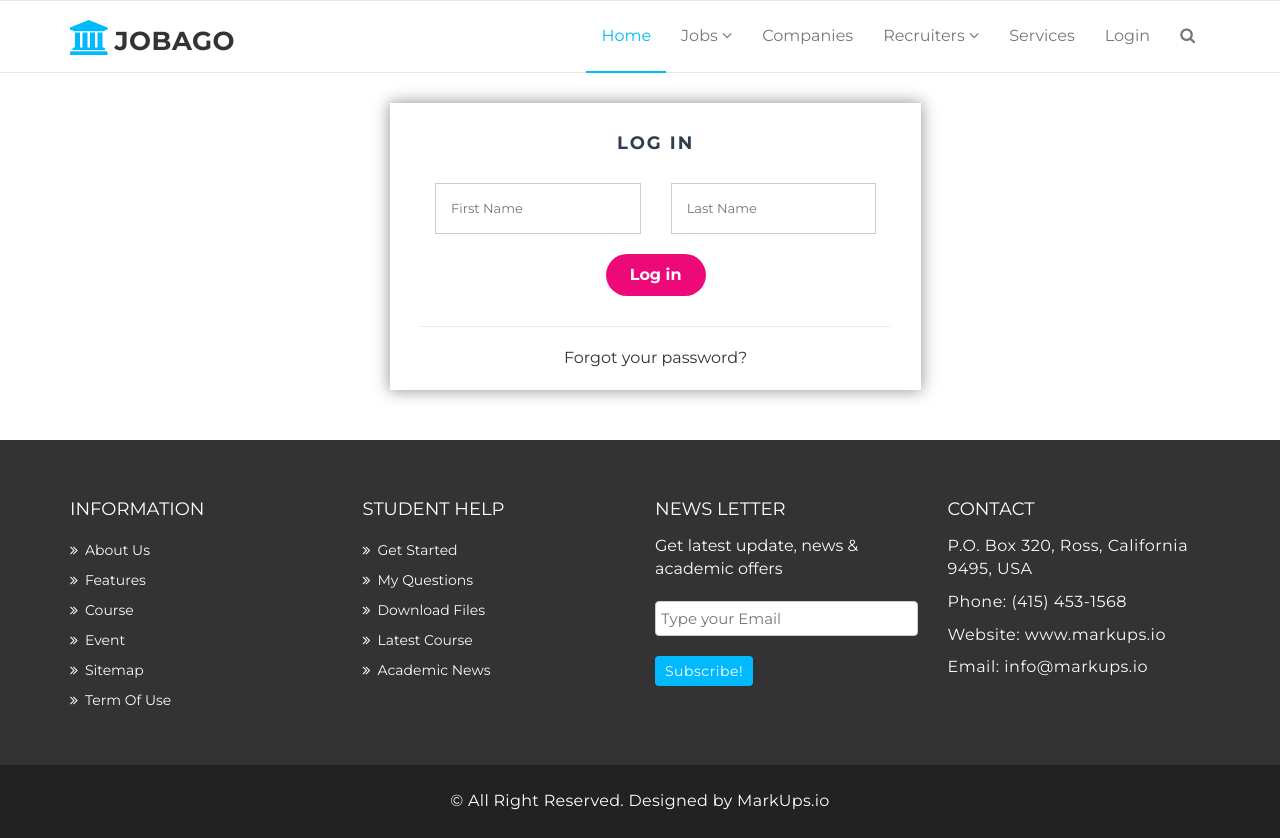
After one commit to shalinijims/jobago, a Django app: page /login in a window 1280 px wide. The commit adds this page. Run offline with Django 3.2, Linux system fonts and the light colour scheme; some libraries are stand-ins or nearby versions.

Commit message:
login register

```diff
--- a/mysite/templates/home.html
+++ b/mysite/templates/home.html
@@ -11,9 +11,9 @@
         </figure>
       </div>
       <div class="mu-slider-content">
-        <h4>Welcome To Varsity</h4>
+        <h4>Welcome To Jobago</h4>
         <span></span>
-        <h2>We Will Help You To Learn</h2>
+        <h2>We Will Help You To Find The Best Job</h2>
         <p>Lorem ipsum dolor sit amet, consectetur adipisicing elit. Dolor amet error eius reiciendis eum sint unde eveniet deserunt est debitis corporis temporibus recusandae accusamus.</p>
         <a href="#" class="mu-read-more-btn">Read More</a>
       </div>
--- a/mysite/templates/layouts/master.html
+++ b/mysite/templates/layouts/master.html
@@ -5,9 +5,7 @@
 
   <body>
 
-  <!-- Start header  -->
-  {% include 'layouts/header.html' %}
-  <!-- End header  -->
+
 
 
   <!-- Start menu -->
--- a/mysite/templates/layouts/navbar.html
+++ b/mysite/templates/layouts/navbar.html
@@ -1,3 +1,4 @@
+
 <section id="mu-menu">
     <nav class="navbar navbar-default" role="navigation">
       <div class="container">
@@ -11,7 +12,7 @@
           </button>
           <!-- LOGO -->
           <!-- TEXT BASED LOGO -->
-          <a class="navbar-brand" href="index.html"><i class="fa fa-university"></i><span>Jobago</span></a>
+          <a class="navbar-brand" href="/"><i class="fa fa-university"></i><span>Jobago</span></a>
           <!-- IMG BASED LOGO  -->
           <!-- <a class="navbar-brand" href="index.html"><img src="assets/img/logo.png" alt="logo"></a> -->
         </div>
@@ -21,8 +22,8 @@
             <li class="dropdown">
               <a href="#" class="dropdown-toggle" data-toggle="dropdown">Jobs <span class="fa fa-angle-down"></span></a>
               <ul class="dropdown-menu" role="menu">
-                <li><a href="course.html">Course Archive</a></li>
-                <li><a href="course-detail.html">Course Detail</a></li>
+                <li><a href="course.html">Search Job</a></li>
+                <li><a href="course-detail.html">Advanced Job Search</a></li>
               </ul>
             </li>
             <li><a href="gallery.html">Companies</a></li>
@@ -34,10 +35,30 @@
               </ul>
             </li>
             <li><a href="contact.html">Services</a></li>
-            <li><a href="{% url 'applicant:sign_up' %}">Login</a></li>
+            <li><a  data-toggle="modal" data-target="#loginModel" href="#">Login</a></li>
             <li><a href="#" id="mu-search-icon"><i class="fa fa-search"></i></a></li>
           </ul>
         </div><!--/.nav-collapse -->
       </div>
     </nav>
   </section>
+
+  <div id="loginModal" class="modal fade" role="dialog">
+    <div class="modal-dialog">
+
+      <!-- Modal content-->
+      <div class="modal-content">
+        <div class="modal-header">
+          <button type="button" class="close" data-dismiss="modal">&times;</button>
+          <h4 class="modal-title">Modal Header</h4>
+        </div>
+        <div class="modal-body">
+          <p>Some text in the modal.</p>
+        </div>
+        <div class="modal-footer">
+          <button type="button" class="btn btn-default" data-dismiss="modal">Close</button>
+        </div>
+      </div>
+
+    </div>
+  </div>
--- /dev/null
+++ b/mysite/templates/login.html
@@ -0,0 +1,46 @@
+{% extends 'layouts/master.html' %}
+   {% load static %}
+{% load bootstrap4 %}
+{% load i18n %}
+
+{% block content %}
+ <link rel="stylesheet" type="text/css" href="{% static 'applicant/css/accounts.css' %}">
+
+ <div class="row">
+    <div class="col-md-6 col-md-offset-3">
+    <form method="post" id="msform">
+       <fieldset id="basic">
+                <h2 class="fs-title">{% trans 'Log in' %}</h2>
+               <h3 class="fs-subtitle"></h3>
+                   {% csrf_token %}
+                  <!-- {{ form.email }} {{ form.email.errors }}
+                  {{ form.password }} {{ form.password.errors }} -->
+                  <div class="col-md-6 col-sm-6 col-xs-12">
+                    <input type="text" name="firstname" id="firstname" placeholder="First Name"/>
+                     </div>
+                     <div class="col-md-6 col-sm-6 col-xs-12">
+                       <input type="text" name="lastname" id="lastname" placeholder="Last Name"/>
+                     </div>
+                  <button class="action-button" >{% trans 'Log in' %}</button>
+
+        <hr>
+           <ul>
+
+            <a href="#">{% trans 'Forgot your password?' %}</a>
+
+
+           </ul>
+       </fieldset>
+
+
+    </form>
+    </div>
+  </div>
+
+
+
+
+
+
+
+{% endblock %}
--- a/mysite/urls.py
+++ b/mysite/urls.py
@@ -19,6 +19,7 @@ from . import views
 
 urlpatterns = [
     path('',views.home,name='index'),
+    path('login',views.login,name="login"),
     path('schedule',views.schedulePage),
     path('admin/', admin.site.urls),
    path('applicant/', include('applicant.urls')),
--- a/mysite/views.py
+++ b/mysite/views.py
@@ -8,3 +8,7 @@ def home(request):
 
 def schedulePage(request):
         return render(request,'schedulePage.html')
+
+
+def login(request):
+        return render(request,'login.html')
--- a/static/applicant/css/accounts.css
+++ b/static/applicant/css/accounts.css
@@ -24,6 +24,7 @@ body {
     text-align: center;
     position: relative;
     margin-top: 30px;
+    margin-bottom: 50px
 }
 
 #msform fieldset {
@@ -35,6 +36,7 @@ body {
     box-sizing: border-box;
     width: 85%;
     margin: 0 10%;
+    margin-bottom: 50px
 
     /*stacking fieldsets above each other*/
     position: relative;
```
Also changed, not shown: applicant/templates/applicant/layouts/header.html (+5 -3 lines), applicant/templates/applicant/layouts/master.html (+29 -8 lines), mysite/templates/register.html (added), 1 other file.
